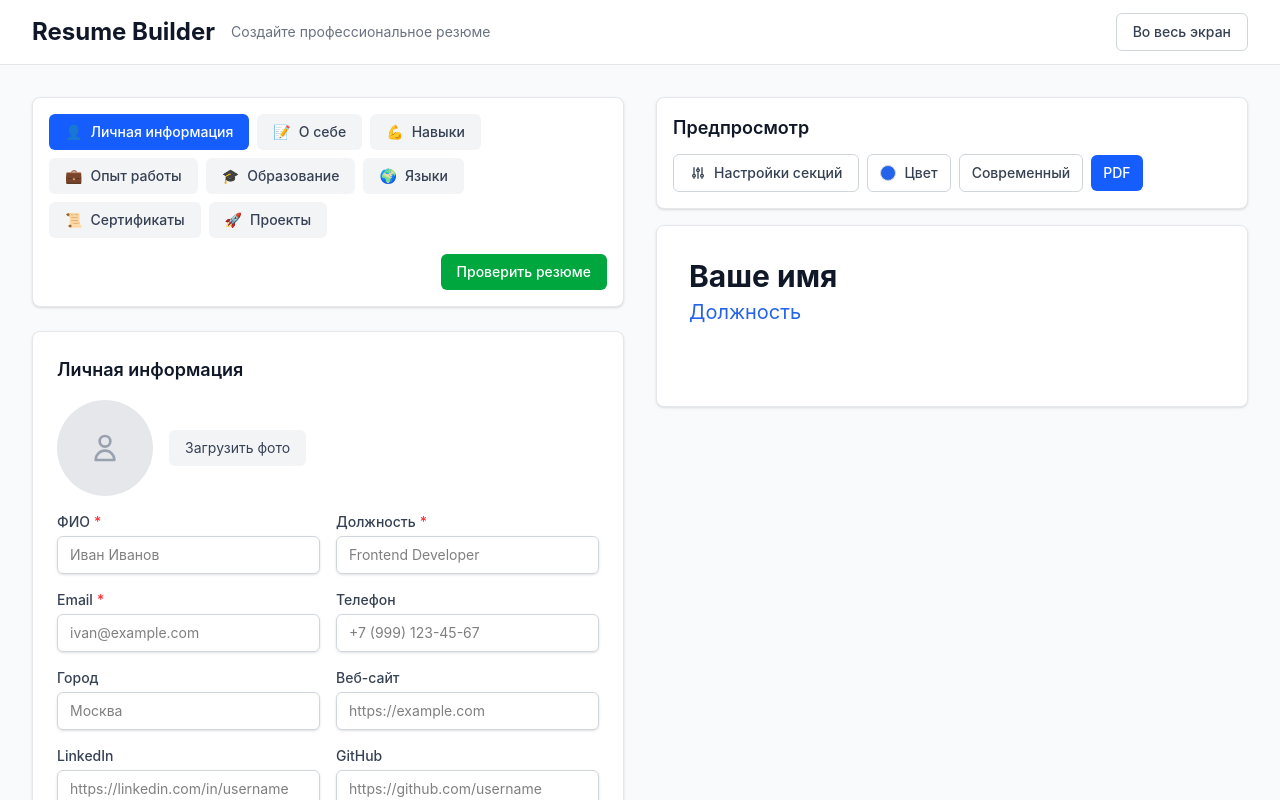
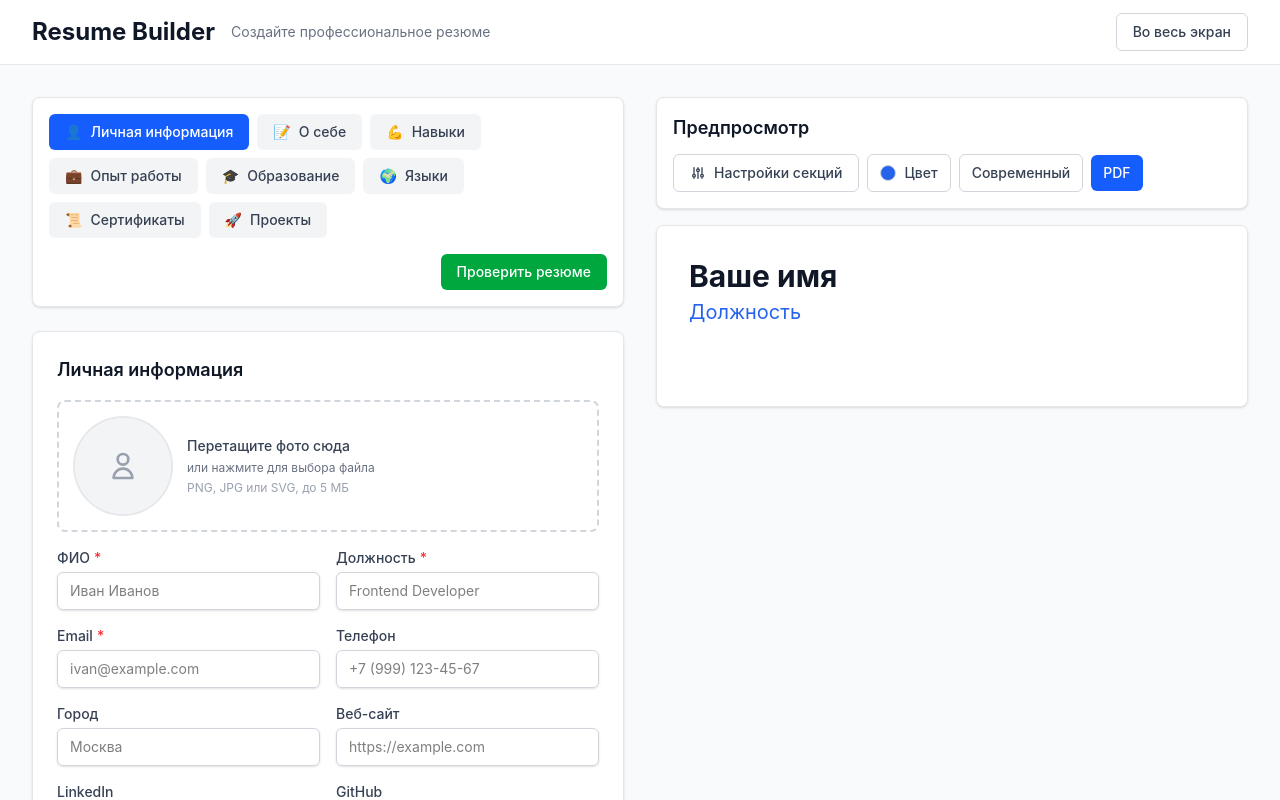
Before and after one commit to S1nBer/resume-builder, a React (Vite) app: page / in a window 1280 px wide. Shown: the top 800 px of the page. Built offline with nearby package versions, Linux system fonts and the light colour scheme.

Commit message:
Drag-n-drop for avatar

```diff
--- a/src/components/Editor/PersonalInfoForm.tsx
+++ b/src/components/Editor/PersonalInfoForm.tsx
@@ -1,4 +1,4 @@
-import { useRef, type ChangeEvent } from 'react';
+import { useRef, useState, type ChangeEvent, type DragEvent } from 'react';
 import { useResumeStore } from '../../store/resumeStore';
 import { isValidEmail, isValidPhone } from '../../utils/validators';
 import FormField from '../common/FormField';
@@ -11,17 +11,43 @@ function PersonalInfoForm() {
   const errors = useResumeStore((state) => state.errors);
   const setErrors = useResumeStore((state) => state.setErrors);
   const fileInputRef = useRef<HTMLInputElement>(null);
+  const [isDragging, setIsDragging] = useState(false);
 
   const personalErrors = errors.personalInfo || [];
 
-  const handlePhotoChange = (e: ChangeEvent<HTMLInputElement>) => {
-    const file = e.target.files?.[0];
-    if (file) {
+  const handleFile = (file: File) => {
+    if (file && file.type.startsWith('image/')) {
       const reader = new FileReader();
       reader.onloadend = () => {
         updatePersonalInfo({ photo: reader.result as string });
       };
       reader.readAsDataURL(file);
+    }
+  };
+
+  const handlePhotoChange = (e: ChangeEvent<HTMLInputElement>) => {
+    const file = e.target.files?.[0];
+    if (file) {
+      handleFile(file);
+    }
+  };
+
+  const handleDragOver = (e: DragEvent<HTMLDivElement>) => {
+    e.preventDefault();
+    setIsDragging(true);
+  };
+
+  const handleDragLeave = (e: DragEvent<HTMLDivElement>) => {
+    e.preventDefault();
+    setIsDragging(false);
+  };
+
+  const handleDrop = (e: DragEvent<HTMLDivElement>) => {
+    e.preventDefault();
+    setIsDragging(false);
+    const file = e.dataTransfer.files?.[0];
+    if (file) {
+      handleFile(file);
     }
   };
 
@@ -59,13 +85,27 @@ function PersonalInfoForm() {
     <div className="space-y-4">
       <h2 className="text-lg font-semibold text-gray-900">Личная информация</h2>
 
-      {/* Фото */}
-      <div className="flex items-center space-x-4">
-        <div className="w-24 h-24 rounded-full bg-gray-200 overflow-hidden flex-shrink-0">
+      {/* Фото с drag-and-drop */}
+      <div
+        onDragOver={handleDragOver}
+        onDragLeave={handleDragLeave}
+        onDrop={handleDrop}
+        onClick={() => fileInputRef.current?.click()}
+        className={`flex items-center space-x-4 p-4 rounded-lg border-2 border-dashed cursor-pointer transition-colors ${
+          isDragging
+            ? 'border-blue-500 bg-blue-50'
+            : 'border-gray-300 hover:border-gray-400 hover:bg-gray-50'
+        }`}
+      >
+        <div
+          className={`w-24 h-24 rounded-full overflow-hidden flex-shrink-0 transition-all ${
+            isDragging ? 'ring-4 ring-blue-300' : 'ring-2 ring-gray-200'
+          }`}
+        >
           {personalInfo.photo ? (
             <img src={personalInfo.photo} alt="Фото" className="w-full h-full object-cover" />
           ) : (
-            <div className="w-full h-full flex items-center justify-center text-gray-400">
+            <div className="w-full h-full bg-gray-100 flex items-center justify-center text-gray-400">
               <svg className="w-8 h-8" fill="none" stroke="currentColor" viewBox="0 0 24 24">
                 <path
                   strokeLinecap="round"
@@ -77,23 +117,28 @@ function PersonalInfoForm() {
             </div>
           )}
         </div>
-        <div>
-          <button
-            type="button"
-            onClick={() => fileInputRef.current?.click()}
-            className="px-4 py-2 bg-gray-100 text-gray-700 rounded-md text-sm hover:bg-gray-200"
-          >
-            Загрузить фото
-          </button>
+
+        <div className="flex-1">
+          <p className="text-sm font-medium text-gray-700">
+            {isDragging ? 'Отпустите файл для загрузки' : 'Перетащите фото сюда'}
+          </p>
+          <p className="text-xs text-gray-500 mt-1">или нажмите для выбора файла</p>
+          <p className="text-xs text-gray-400 mt-1">PNG, JPG или SVG, до 5 МБ</p>
+
           {personalInfo.photo && (
             <button
               type="button"
-              onClick={() => updatePersonalInfo({ photo: null })}
-              className="ml-2 px-4 py-2 bg-red-100 text-red-700 rounded-md text-sm hover:bg-red-200"
+              onClick={(e) => {
+                e.stopPropagation();
+                updatePersonalInfo({ photo: null });
+              }}
+              className="mt-2 px-3 py-1.5 bg-red-100 text-red-700 rounded-md text-xs hover:bg-red-200 transition-colors"
             >
-              Удалить
+              Удалить фото
             </button>
           )}
+        </div>
+
         <input
           ref={fileInputRef}
           type="file"
@@ -101,7 +146,6 @@ function PersonalInfoForm() {
           onChange={handlePhotoChange}
           className="hidden"
         />
-        </div>
       </div>
 
       <div className="grid grid-cols-1 md:grid-cols-2 gap-4">
```
Lines whose indentation alone changed are shown as unchanged.
